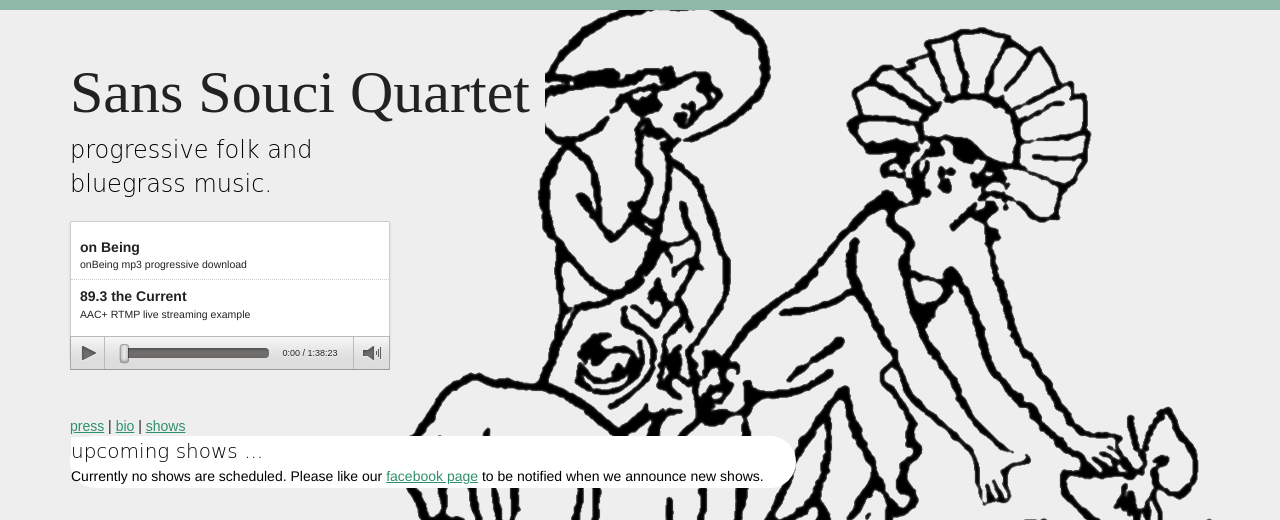
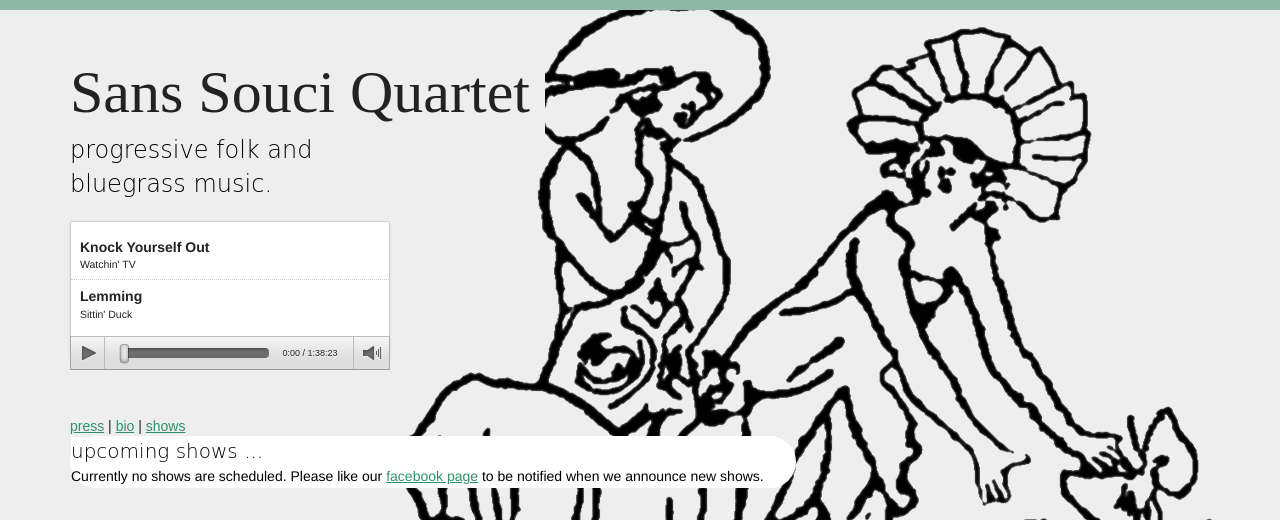
Before and after one commit to adamlutz/ssq, a PHP site: page / in a window 1280 px wide. Shown: the top 520 px of the page. Run offline with PHP 8.4, Linux system fonts and the light colour scheme; data that the repository does not hold is empty; some libraries are stand-ins or nearby versions; some web fonts are replaced.

Commit message:
pushing audio files

```diff
--- a/index.php
+++ b/index.php
@@ -31,7 +31,7 @@
     <script type="text/javascript" src="resources/player/script/apmplayer.js"></script>
     <script type="text/javascript" src="resources/player/script/apmplayer_ui.jquery.js"></script>
 
-
+    <!-- TODO: trim down number of css calls -->
     <link href='http://fonts.googleapis.com/css?family=IM+Fell+Great+Primer|Bangers|Bowlby+One+SC|Fugaz+One|Boogaloo|Sonsie+One|Rufina|Ruslan+Display|Waiting+for+the+Sunrise|Just+Me+Again+Down+Here|Squada+One|Faster+One|Audiowide|IM+Fell+English' rel='stylesheet' type='text/css'>
 
 
@@ -43,22 +43,20 @@
             $('#apm_media_wrapper').apmplayer_ui({
                 playables : [
                     {
-                        identifier: 'simple mp3 podcast',
+                        identifier: 'watchin_tv',
                         type: 'audio',
-                        title: 'onBeing mp3 progressive download',
-                        program: 'on Being',
-                        http_file_path: 'http://download.publicradio.org/podcast/being/unheard_cuts/20120405_restoring_the_senses_uc_guroian.mp3',
+                        title: 'Watchin\' TV',
+                        program: 'Knock Yourself Out',
+                        http_file_path: 'http://localhost/resources/audio/tv.mp3',
                         duration: 5903000
                     },
                     {
-                        identifier: 'typical',
-                        type : 'live_audio',
-                        title: 'AAC+ RTMP live streaming example',
-                        program: '89.3 the Current',
-                        flash_server_url : 'rtmp://archivemedia.publicradio.org/kcmp',
-                        flash_file_path : 'kcmp.stream',
-                        http_file_path : 'http://currentstream1.publicradio.org:80/',
-                        buffer_time : 6
+                        identifier: 'sittin_duck',
+                        type: 'audio',
+                        title: 'Sittin\' Duck',
+                        program: 'Lemming',
+                        http_file_path: 'http://localhost/resources/audio/duck.mp3',
+                        duration: 5903000
                     }
                 ],
                 onPlaylistUpdate : function (playable) {
```
Also changed, not shown: 2 other files.
